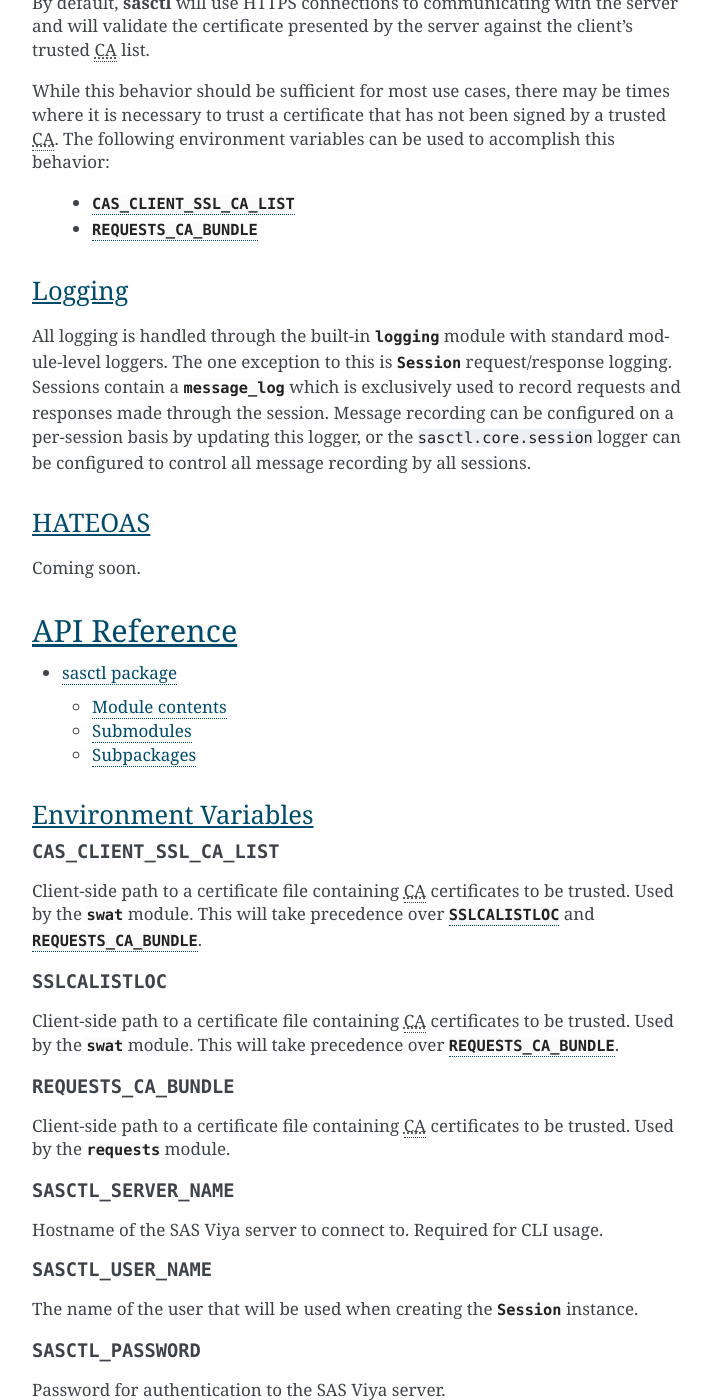
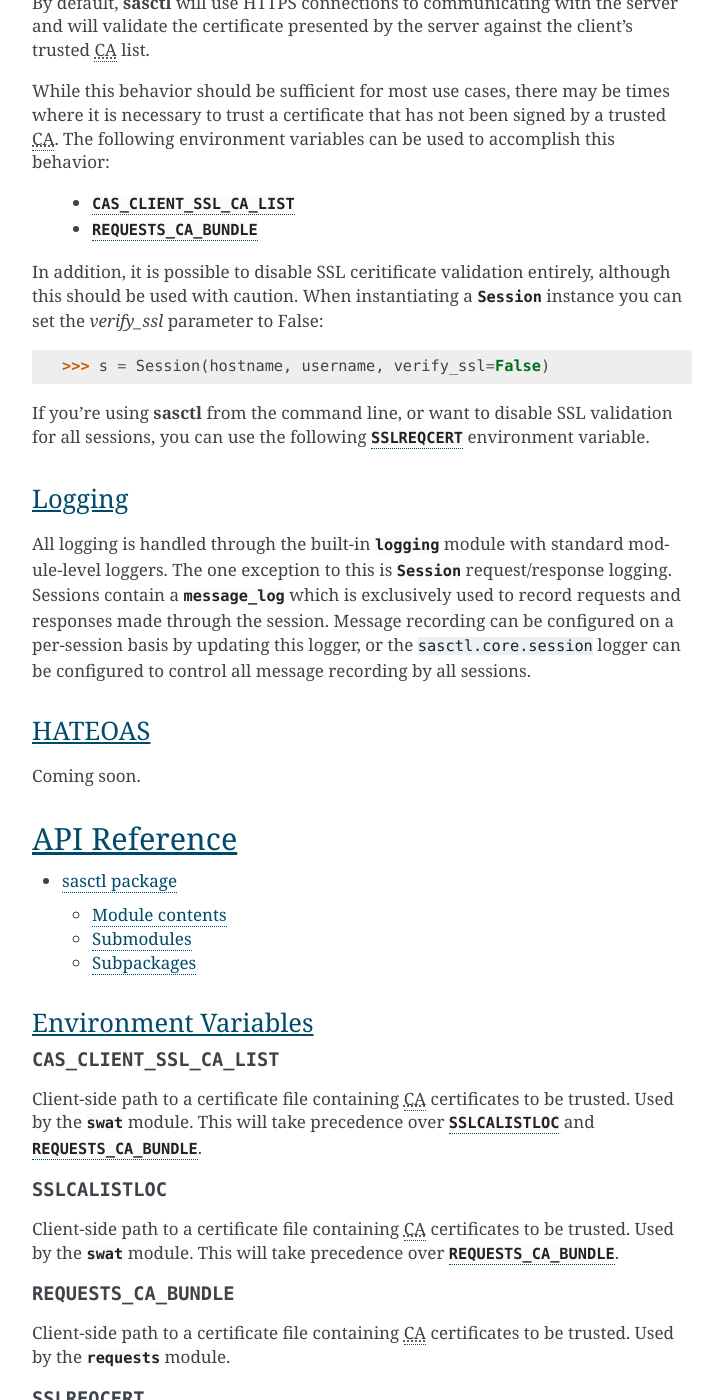
Before and after one commit to sassoftware/python-sasctl, a Sphinx documentation site: the page built from doc/index.rst, in a window 1280 px wide and 1400 px high, scrolled down 5695 px. Shown: the whole window, without its empty margins (388-1111 px from the left). Built offline with Sphinx 7.4.7, drawn with Linux system fonts in a browser that asks for light colours; some of the changed text lies outside the part shown.

Commit message:
documented disabling ssl verification

```diff
--- a/doc/index.rst
+++ b/doc/index.rst
@@ -236,6 +236,9 @@ The final method for supplying credentials is also simple and straight-forward:
  - :envvar:`SASCTL_USER_NAME`
  - :envvar:`SASCTL_PASSWORD`
 
+
+
+
 SSL Certificates
 ++++++++++++++++
 
@@ -248,6 +251,13 @@ to accomplish this behavior:
 
  - :envvar:`CAS_CLIENT_SSL_CA_LIST`
  - :envvar:`REQUESTS_CA_BUNDLE`
+
+In addition, it is possible to disable SSL ceritificate validation entirely, although this should be used with caution.
+When instantiating a :class:`.Session` instance you can set the `verify_ssl` parameter to False::
+
+   >>> s = Session(hostname, username, verify_ssl=False)
+
+If you're using **sasctl** from the command line, or want to disable SSL validation for all sessions, you can use the following :envvar:`SSLREQCERT` environment variable.
 
 
 Logging
@@ -290,6 +300,10 @@ will take precedence over :envvar:`REQUESTS_CA_BUNDLE`.
 .. envvar:: REQUESTS_CA_BUNDLE
 
 Client-side path to a certificate file containing :abbr:`CA (Certificate Authority)` certificates to be trusted.  Used by the :mod:`requests` module.
+
+.. envvar:: SSLREQCERT
+
+Disables validation of SSL certificates when set to `no` or `false`
 
 .. envvar:: SASCTL_SERVER_NAME
 
```
Also changed, not shown: 1 other file.
